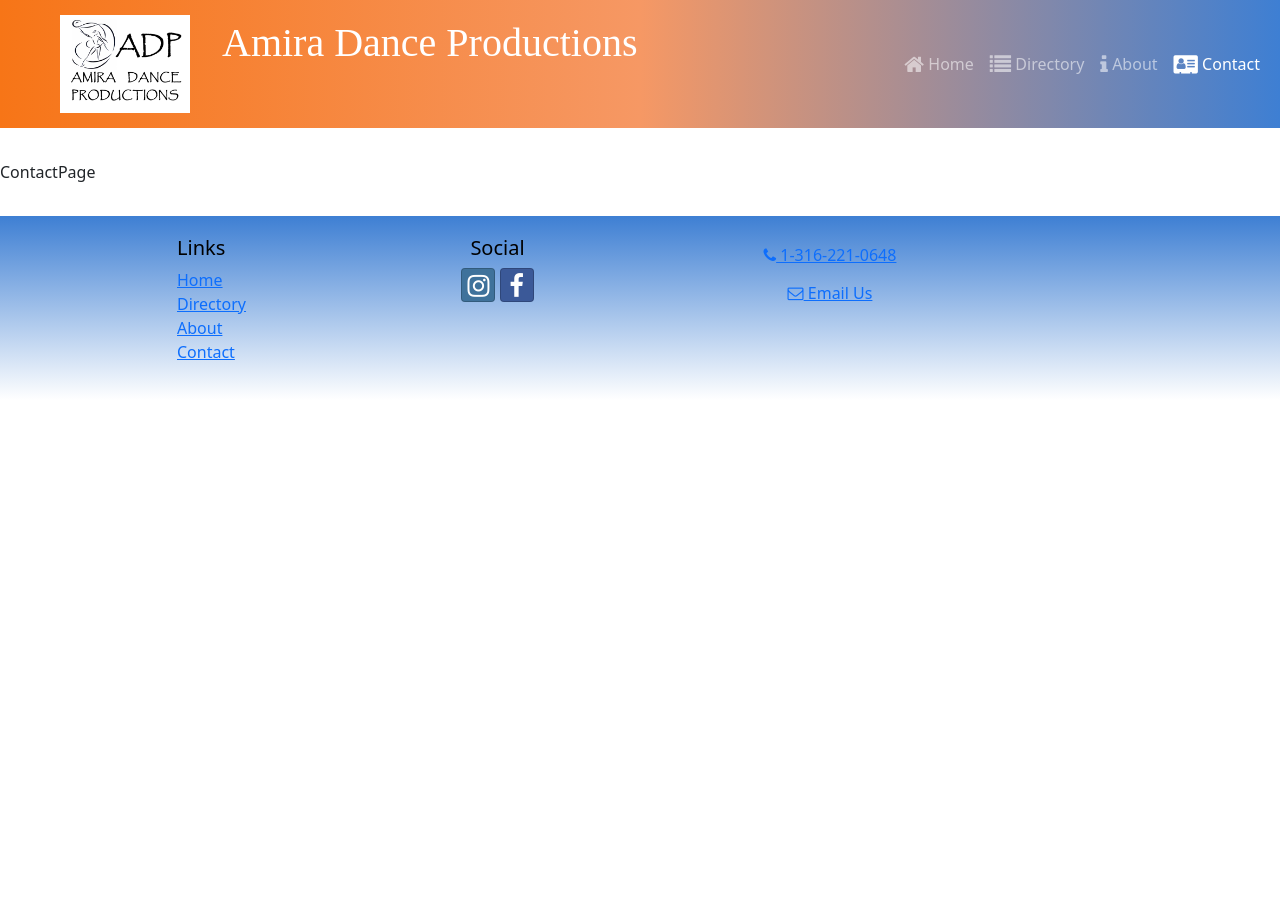
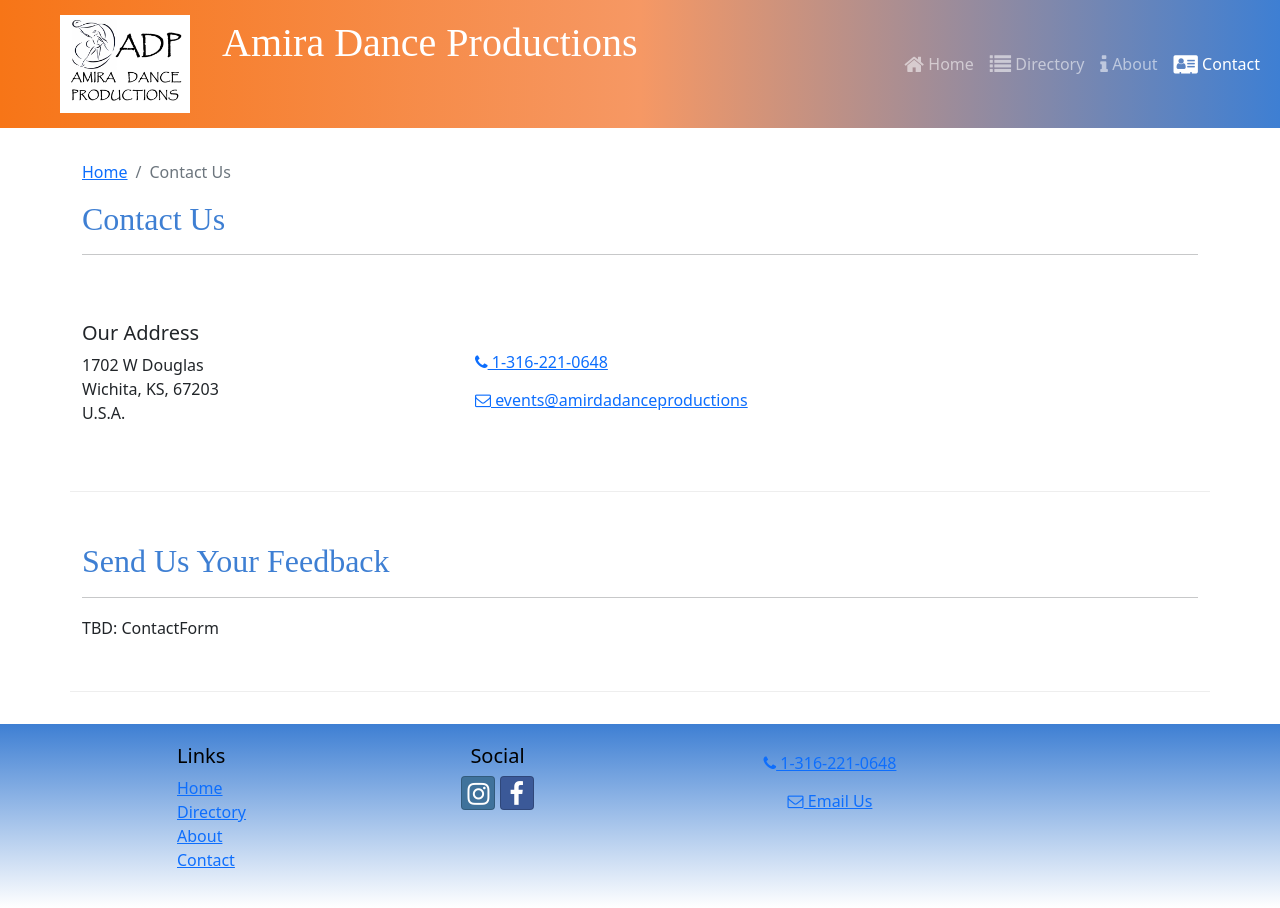
Before and after one commit to mun-v/react-portfolio-project, a React (Create React App) app: page /contact in a window 1280 px wide. Before the commit the page ends 800 px from the top, so only its background shows below. Built offline with nearby package versions, Linux system fonts and the light colour scheme.

Commit message:
ContactPage

```diff
--- a/src/pages/ContactPage.js
+++ b/src/pages/ContactPage.js
@@ -1,5 +1,50 @@
+import { Container, Col, Row } from 'reactstrap';
+import SubHeader from '../components/SubHeader';
+
 const ContactPage = () => {
-    return <div>ContactPage</div>;
+    return (
+        <Container>
+            <SubHeader current='Contact Us' />
+
+            <Row className='row-content align-items-center'>
+                <Col sm='4'>
+                    <h5>Our Address</h5>
+                    <address>
+                        1702 W Douglas
+                        <br />
+                        Wichita, KS, 67203
+                        <br />
+                        U.S.A.
+                    </address>
+                </Col>
+                <Col>
+                    <a
+                        role='button'
+                        className='btn btn-link'
+                        href='tel:+13162210648'
+                    >
+                        <i className='fa fa-phone' /> 1-316-221-0648
+                    </a>
+                    <br />
+                    <a
+                        role='button'
+                        className='btn btn-link'
+                        href='mailto:events@amirdadanceproductions.com'
+                    >
+                        <i className='fa fa-envelope-o' /> events@amirdadanceproductions
+                    </a>
+                </Col>
+            </Row>
+
+            <Row className='row-content'>
+                <Col xs='12'>
+                    <h2>Send Us Your Feedback</h2>
+                    <hr />
+                </Col>
+                <Col md='10'>TBD: ContactForm</Col>
+            </Row>
+        </Container>
+    );
 };
 
 export default ContactPage;
```
